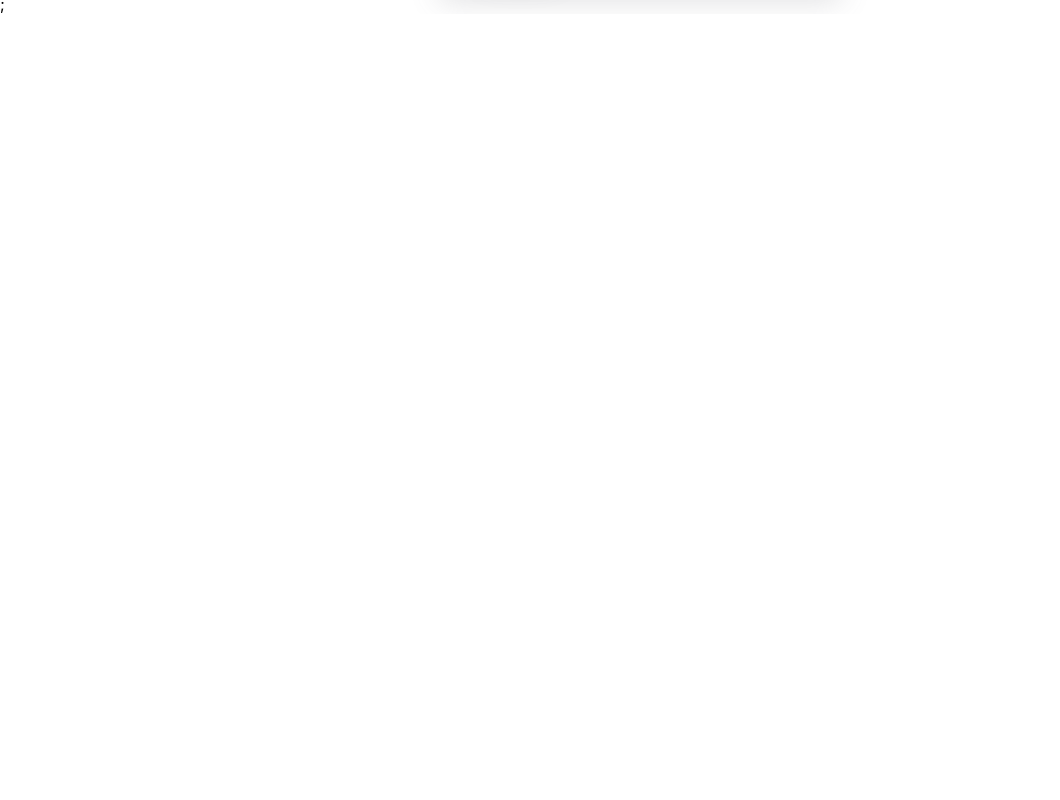
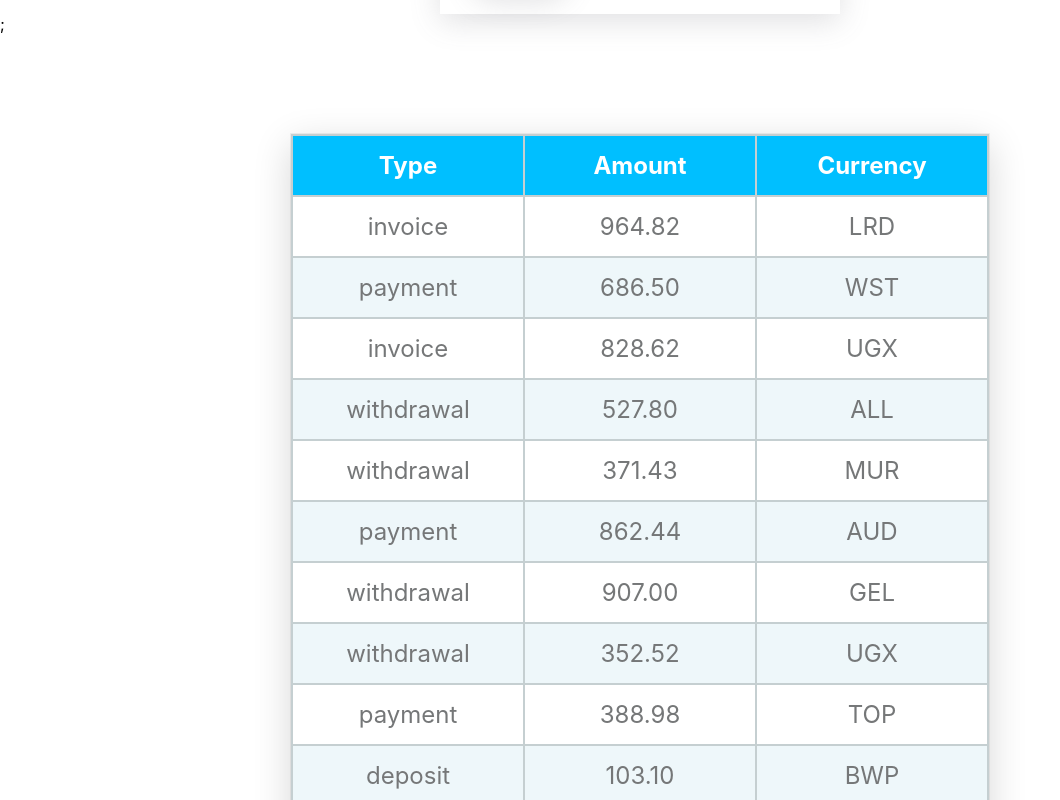
Before and after one commit to juliabykovaa/goit-react-hw-01-components, a React (Create React App) app: page / in a window 1280 px wide. Shown: the part 1660-2460 px from the top of the page, without its empty margins (0-1060 px from the left). Before the commit the page ends 1674 px from the top, so only its background shows below. Built offline with nearby package versions, Linux system fonts and the light colour scheme.

Commit message:
forth task

```diff
--- a/src/components/App/App.jsx
+++ b/src/components/App/App.jsx
@@ -1,9 +1,11 @@
 import user from './../../data/user.json';
 import stats from './../../data/data.json';
 import friendList from './../../data/friends.json'
+import transactions from '../../data/transactions.json'
 import { Profile } from '../Profile/Profile';
 import { Statistics } from '../Statistics/Statistics';
 import { FriendList } from 'components/FriendList/FriendList';
+import { TransactionHistory } from 'components/TransactionHistory/TransactionHistory';
 
 
 export function App() {
@@ -17,8 +19,9 @@
         stats={user.stats}
       />
 
-      <Statistics title="Upload stats" stats={stats} />
+      <Statistics title="Upload stats" stats={stats} />;
       <FriendList friends={friendList} />;
+      <TransactionHistory transactions={transactions} />;
 
     </>
   );
--- a/src/components/Profile/Profile.styled.js
+++ b/src/components/Profile/Profile.styled.js
@@ -43,6 +43,7 @@
     gap: 20px;
     flex-direction: column;
     align-items: center;
+    list-style: none;
 }`
 
 export const UserName = styled.p`
--- /dev/null
+++ b/src/components/TransactionHistory/TransactionHistory.jsx
@@ -0,0 +1,39 @@
+import PropTypes from 'prop-types';
+import { TransactionItem } from './TransactionItem';
+import { TransactionTable, TableHead } from './TransactionHistory.styled';
+
+export const TransactionHistory = ({ transactions }) => {
+    return (
+        <TransactionTable>
+        <TableHead>
+            <tr>
+            <th>Type</th>
+            <th>Amount</th>
+            <th>Currency</th>
+            </tr>
+        </TableHead>
+            <tbody>
+                {transactions.map(({ type, amount, currency, id }) => (
+                    <TransactionItem
+                        key={id}
+                        type={type}
+                        amount={amount}
+                        currency={currency}
+                    />
+                ))}
+            </tbody>
+    </TransactionTable>
+    )
+}
+
+TransactionHistory.propTypes = {
+    transactions: PropTypes.arrayOf(
+        PropTypes.exact({
+            id: PropTypes.string,
+            type: PropTypes.string,
+            amount: PropTypes.string,
+            currency: PropTypes.string,
+
+        })
+    )
+}
--- /dev/null
+++ b/src/components/TransactionHistory/TransactionHistory.styled.js
@@ -0,0 +1,29 @@
+import styled from '@emotion/styled'
+
+export const TransactionTable = styled.table`
+color: rgb(117,119,120);
+font-size: 24px;
+width: fit-content;
+margin: 0 auto;
+align-items: center;
+margin-top: 100px;
+padding: 0;
+border-collapse: collapse;
+box-shadow: rgba(0, 0, 0, 0.16) 0px 10px 36px 0px, rgba(0, 0, 0, 0.06) 0px 0px 0px 1px;
+ td, th {
+    border-collapse: collapse;
+    border: 2px solid rgb(197,207,209);
+    padding: 15px;
+    text-align: center;
+    width: 200px;
+}
+tr:nth-of-type(even) {
+  background-color: rgb(238,247,250);
+}
+
+`
+
+export const TableHead = styled.thead`
+background-color: rgb(0,191,255);
+color: #fff;
+`
--- /dev/null
+++ b/src/components/TransactionHistory/TransactionItem.jsx
@@ -0,0 +1,19 @@
+import PropTypes from 'prop-types';
+
+export const TransactionItem = ({ type, amount, currency }) => {
+    return (
+    <tr>
+      <td>{type}</td>
+      <td>{amount}</td>
+      <td>{currency}</td>
+    </tr>
+
+    )
+}
+
+TransactionItem.propTypes = {
+    id: PropTypes.string,
+    type: PropTypes.string,
+    amont: PropTypes.string,
+    currency: PropTypes.string,
+}
--- /dev/null
+++ b/src/data/transactions.json
@@ -0,0 +1,122 @@
+[
+  {
+    "id": "1e0700a2-5183-4291-85cc-2065a036a683",
+    "type": "invoice",
+    "amount": "964.82",
+    "currency": "LRD"
+  },
+  {
+    "id": "a30f821b-4d25-4ff0-abdd-e340b3f0dd2b",
+    "type": "payment",
+    "amount": "686.50",
+    "currency": "WST"
+  },
+  {
+    "id": "44dca67a-8e5a-4798-bf8e-b15efd4e1abd",
+    "type": "invoice",
+    "amount": "828.62",
+    "currency": "UGX"
+  },
+  {
+    "id": "ea8ed3dc-2b68-4a53-905a-53ecb0adef33",
+    "type": "withdrawal",
+    "amount": "527.80",
+    "currency": "ALL"
+  },
+  {
+    "id": "ea76146a-0b00-4b80-bc02-a8c822176712",
+    "type": "withdrawal",
+    "amount": "371.43",
+    "currency": "MUR"
+  },
+  {
+    "id": "63ca02f9-d637-46b5-9237-f3b24425e029",
+    "type": "payment",
+    "amount": "862.44",
+    "currency": "AUD"
+  },
+  {
+    "id": "ed0263e8-59a5-4bf1-87e0-2bb88e53dc34",
+    "type": "withdrawal",
+    "amount": "907.00",
+    "currency": "GEL"
+  },
+  {
+    "id": "6013bad0-750c-4691-8bc2-d8f2b43969c4",
+    "type": "withdrawal",
+    "amount": "352.52",
+    "currency": "UGX"
+  },
+  {
+    "id": "252c7be4-8b06-4fa7-8d42-61fb835b70d5",
+    "type": "payment",
+    "amount": "388.98",
+    "currency": "TOP"
+  },
+  {
+    "id": "4eaab41b-b967-40ac-82ed-85fc66f646f1",
+    "type": "deposit",
+    "amount": "103.10",
+    "currency": "BWP"
+  },
+  {
+    "id": "9648a350-8469-42d5-8bf3-18090de5fe67",
+    "type": "withdrawal",
+    "amount": "322.32",
+    "currency": "MRO"
+  },
+  {
+    "id": "9c5c25fb-1a95-4b2f-8d1f-4c4426d677cc",
+    "type": "invoice",
+    "amount": "14.79",
+    "currency": "PYG"
+  },
+  {
+    "id": "43ef232c-80e9-4d6f-b48a-b22405620de3",
+    "type": "payment",
+    "amount": "904.86",
+    "currency": "CHF"
+  },
+  {
+    "id": "5161682e-e620-4019-ab0a-24ceb10fbd20",
+    "type": "withdrawal",
+    "amount": "307.08",
+    "currency": "NOK"
+  },
+  {
+    "id": "7b119d71-42e6-4c42-a141-6818b07bb9ff",
+    "type": "invoice",
+    "amount": "275.07",
+    "currency": "AWG"
+  },
+  {
+    "id": "a4f65722-65c4-4c28-b1f4-b8ed988bb205",
+    "type": "deposit",
+    "amount": "213.10",
+    "currency": "STD"
+  },
+  {
+    "id": "c6e5784b-0ca3-48d6-86e5-b5128af5a523",
+    "type": "invoice",
+    "amount": "116.11",
+    "currency": "CUP CUC"
+  },
+  {
+    "id": "c9ebed6a-3a02-4b49-ac0d-0534b51f2bfd",
+    "type": "invoice",
+    "amount": "878.67",
+    "currency": "HKD"
+  },
+  {
+    "id": "a4a98b0e-b22c-438b-9f83-de2df52110c8",
+    "type": "invoice",
+    "amount": "725.03",
+    "currency": "UYU UYI"
+  },
+  {
+    "id": "b39bfa7a-0166-4c47-94d6-87d20590f746",
+    "type": "payment",
+    "amount": "405.45",
+    "currency": "MDL"
+  }
+]
```
